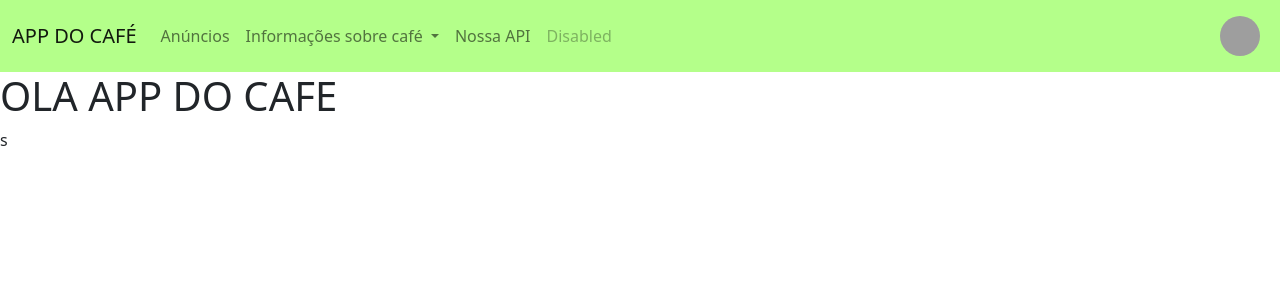
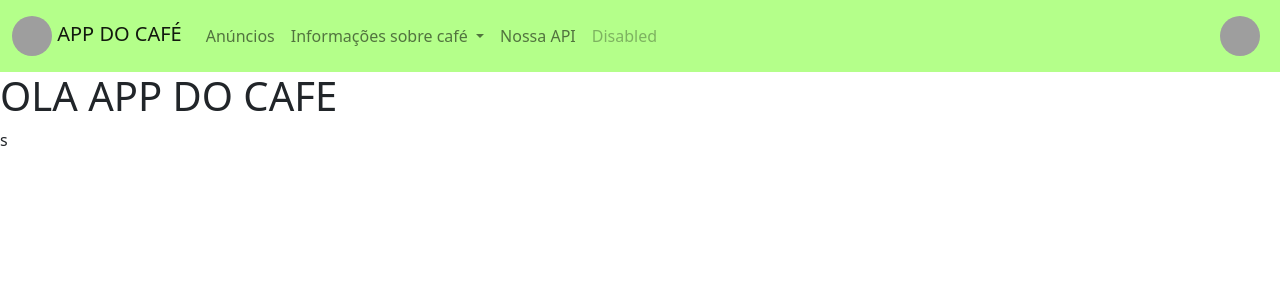
Before and after one commit to VitorBonella/ProjetoIntegrado1-2021-1, a Flask app: page / in a window 1280 px wide. Shown: the top 300 px of the page. Run offline with Flask 2, Linux system fonts and the light colour scheme; some libraries are stand-ins or nearby versions; grey boxes are pictures that could not be loaded.

Commit message:
Foto do café

```diff
--- a/app/templates/base.html
+++ b/app/templates/base.html
@@ -14,7 +14,10 @@
 
   <nav class="navbar navbar-expand-lg navbar-light" style="background-color: #B4FF8A;">
     <div class="container-fluid">
-      <a class="navbar-brand nav-item" href="index">APP DO CAFÉ</a>
+      <a class="navbar-brand nav-item" href="index">
+        <img src="https://images.vexels.com/media/users/3/185520/isolated/preview/aae89bde5310bbc00a8f077465bfb22f-grao-de-cafe-marrom.png" width="40" height="40" class="rounded-circle">
+        <t>APP DO CAFÉ</t>
+      </a>
       <button class="navbar-toggler" type="button" data-bs-toggle="collapse" data-bs-target="#navbarSupportedContent" aria-controls="navbarSupportedContent" aria-expanded="false" aria-label="Toggle navigation">
         <span class="navbar-toggler-icon"></span>
         <a class="nav-link active" aria-current="page" href="index">Home</a>
```
